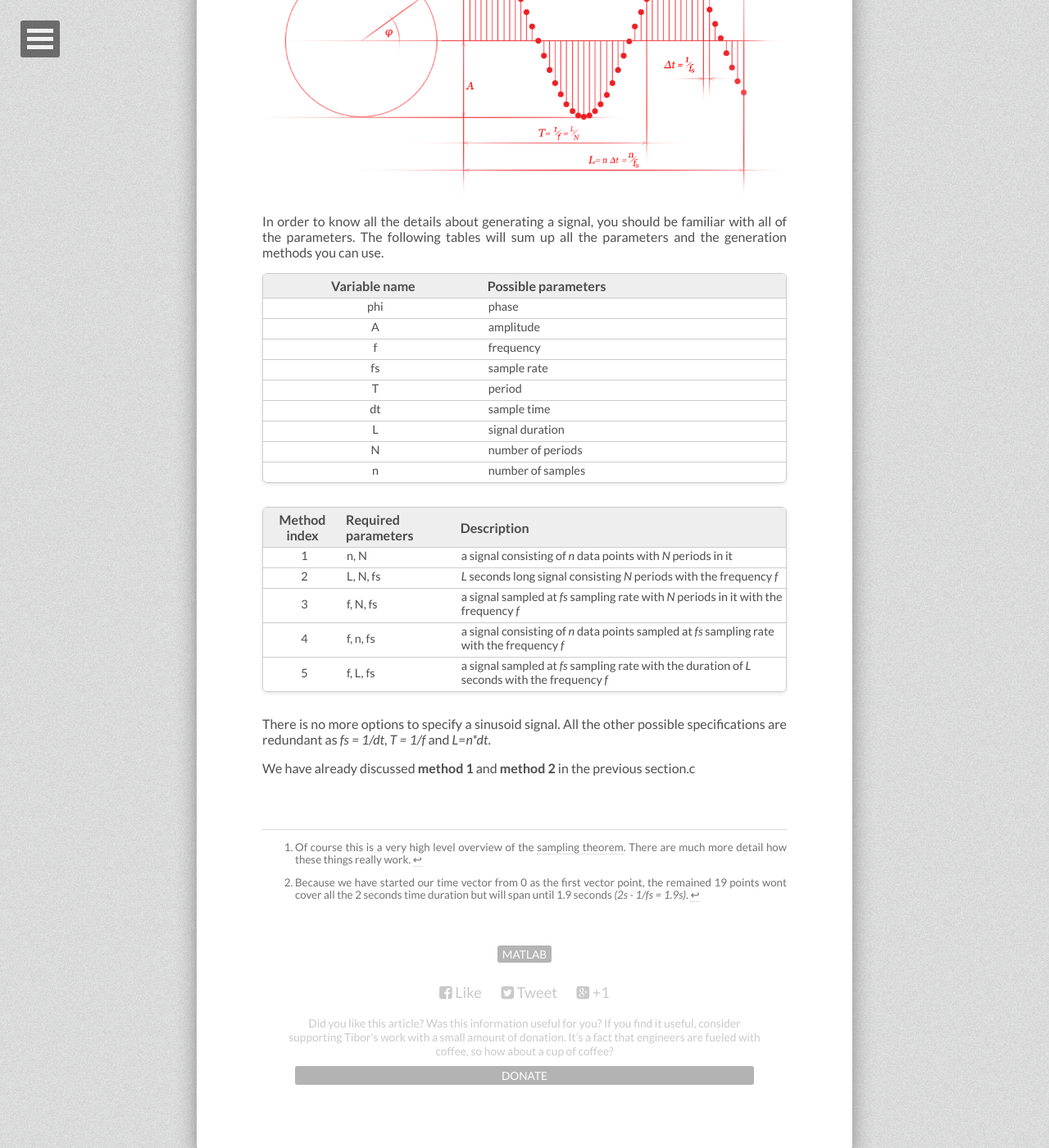
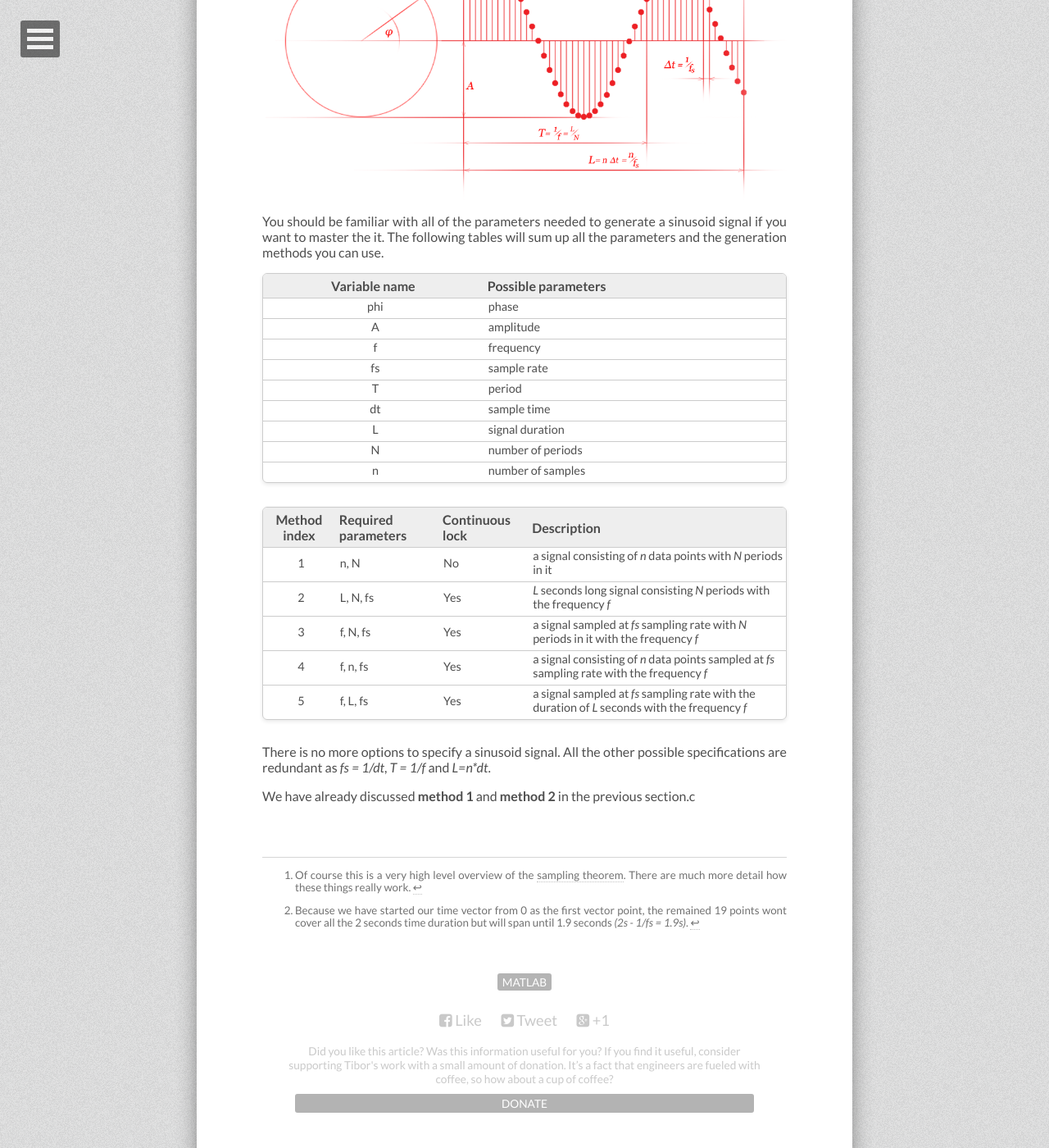
Before and after one commit to tiborsimon/tiborsimon.github.io, a Jekyll site: the page built from _posts/2015-05-28-smart-sinusoids.md, in a window 1280 px wide and 1400 px high, scrolled down 3430 px. Shown: the whole window at 82% size. Built offline with Jekyll 4.4.1, drawn with Linux system fonts in a browser that asks for light colours; nearby versions of some CDN libraries; comment, search, counter and statistics services are not loaded.

Commit message:
Article update

```diff
--- a/_posts/2015-05-28-smart-sinusoids.md
+++ b/_posts/2015-05-28-smart-sinusoids.md
@@ -57,7 +57,7 @@ We have seen the actual equation for the sinusoid signals. In this section we wi
 
 <img src="/images/smart-sinusoids/detailed.png" />
 
-In order to know all the details about generating a signal, you should be familiar with all of the parameters. The following tables will sum up all the parameters and the generation methods you can use.
+You should be familiar with all of the parameters needed to generate a sinusoid signal if you want to master the it. The following tables will sum up all the parameters and the generation methods you can use.
 
 | Variable name      | Possible parameters   |
 |:------------------:|:----------------------|
@@ -71,13 +71,13 @@ In order to know all the details about generating a signal, you should be famili
 | N                  | number of periods     |
 | n                  | number of samples     |
 
-| Method index | Required parameters | Description  |
-|:-------------:|:--------------------|:-------------|
-| 1             | n, N                | a signal consisting of _n_ data points with _N_ periods in it
-| 2             | L, N, fs            | _L_ seconds long signal consisting _N_ periods with the frequency _f_
-| 3             | f, N, fs            | a signal sampled at _fs_ sampling rate with _N_ periods in it with the frequency _f_
-| 4             | f, n, fs            | a signal consisting of _n_ data points sampled at _fs_ sampling rate with the frequency _f_
-| 5             | f, L, fs            | a signal sampled at _fs_ sampling rate with the duration of _L_ seconds with the frequency _f_
+| Method index | Required parameters | Continuous lock | Description  |
+|:-------------:|:-------------------|:---------------|:-------------|
+| 1             | n, N               | No             | a signal consisting of _n_ data points with _N_ periods in it
+| 2             | L, N, fs           | Yes            | _L_ seconds long signal consisting _N_ periods with the frequency _f_
+| 3             | f, N, fs           | Yes            | a signal sampled at _fs_ sampling rate with _N_ periods in it with the frequency _f_
+| 4             | f, n, fs           | Yes            | a signal consisting of _n_ data points sampled at _fs_ sampling rate with the frequency _f_
+| 5             | f, L, fs           | Yes            | a signal sampled at _fs_ sampling rate with the duration of _L_ seconds with the frequency _f_
 
 There is no more options to specify a sinusoid signal. All the other possible specifications are redundant as _fs = 1/dt_, _T = 1/f_ and _L=n*dt_.
 
```
